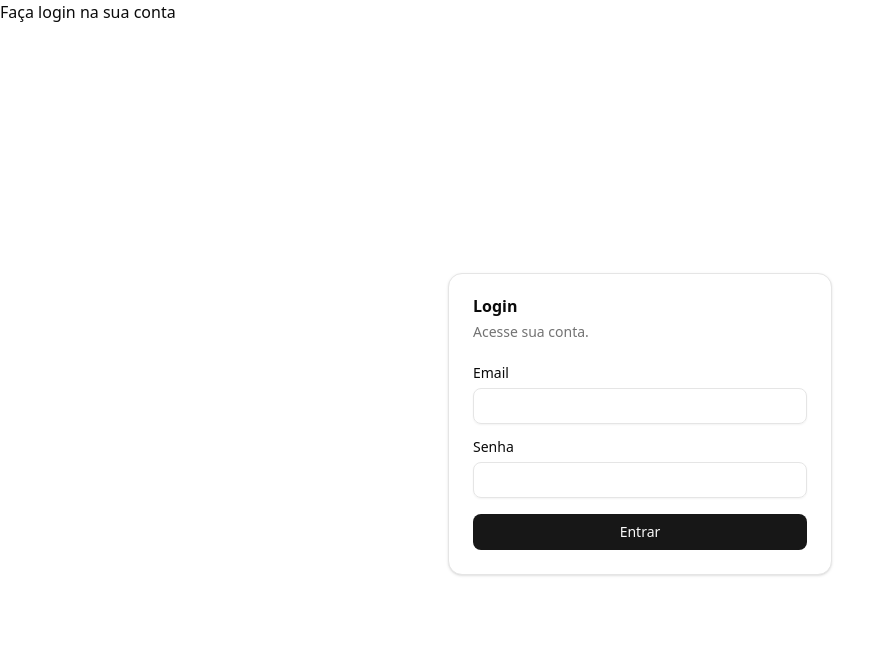
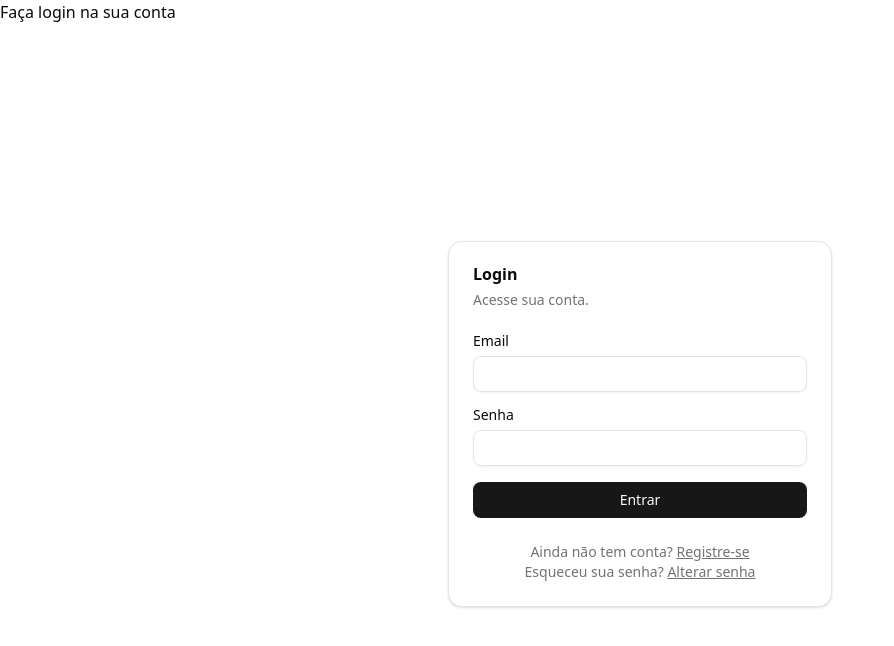
Before and after one commit to Luzia-Vitoria-Dev/next15-auth-2fa-starter, a Next.js app: page /login in a window 1280 px wide. Shown: the top 646 px of the page, without its empty margins (0-894 px from the left). Built offline with nearby package versions, Linux system fonts and the light colour scheme; no server answers.

Commit message:
:sparkles: feat(auth): add navigation links for registration, login, and password recovery in form footers

```diff
--- a/src/app/login/page.tsx
+++ b/src/app/login/page.tsx
@@ -7,6 +7,7 @@ import {
   CardTitle,
   CardDescription,
   CardContent,
+  CardFooter,
 } from "@/components/ui/card";
 import {
   Form,
@@ -22,6 +23,7 @@ import { zodResolver } from "@hookform/resolvers/zod";
 import { useForm } from "react-hook-form";
 import { loginWithCredentials } from "./action";
 import { useRouter } from "next/navigation";
+import Link from "next/link";
 
 export default function Page() {
   const router = useRouter();
@@ -122,6 +124,22 @@ export default function Page() {
             </form>
           </Form>
         </CardContent>
+        {/* Rodapé do Card contendo links para cadastro e recuperação de senha */}
+        <CardFooter className="flex-col">
+          <div className="text-muted-foreground text-sm">
+            Ainda não tem conta?{" "}
+            <Link href="/register" className="underline">
+              Registre-se
+            </Link>
+          </div>
+
+          <div className="text-muted-foreground text-sm">
+            Esqueceu sua senha?{" "}
+            <Link href="/password-reset" className="underline">
+              Alterar senha
+            </Link>
+          </div>
+        </CardFooter>
       </Card>
     </div>
   );
--- a/src/app/register/page.tsx
+++ b/src/app/register/page.tsx
@@ -5,6 +5,7 @@ import {
   Card,
   CardContent,
   CardDescription,
+  CardFooter,
   CardHeader,
   CardTitle,
 } from "@/components/ui/card";
@@ -147,6 +148,14 @@ export default function Page() {
               </form>
             </Form>
           </CardContent>
+          <CardFooter className="flex-col">
+            <div className="text-muted-foreground text-sm">
+              Já tem uma conta?{" "}
+              <Link href="/login" className="underline">
+                Entrar
+              </Link>
+            </div>
+          </CardFooter>
         </Card>
       )}
     </div>
```
